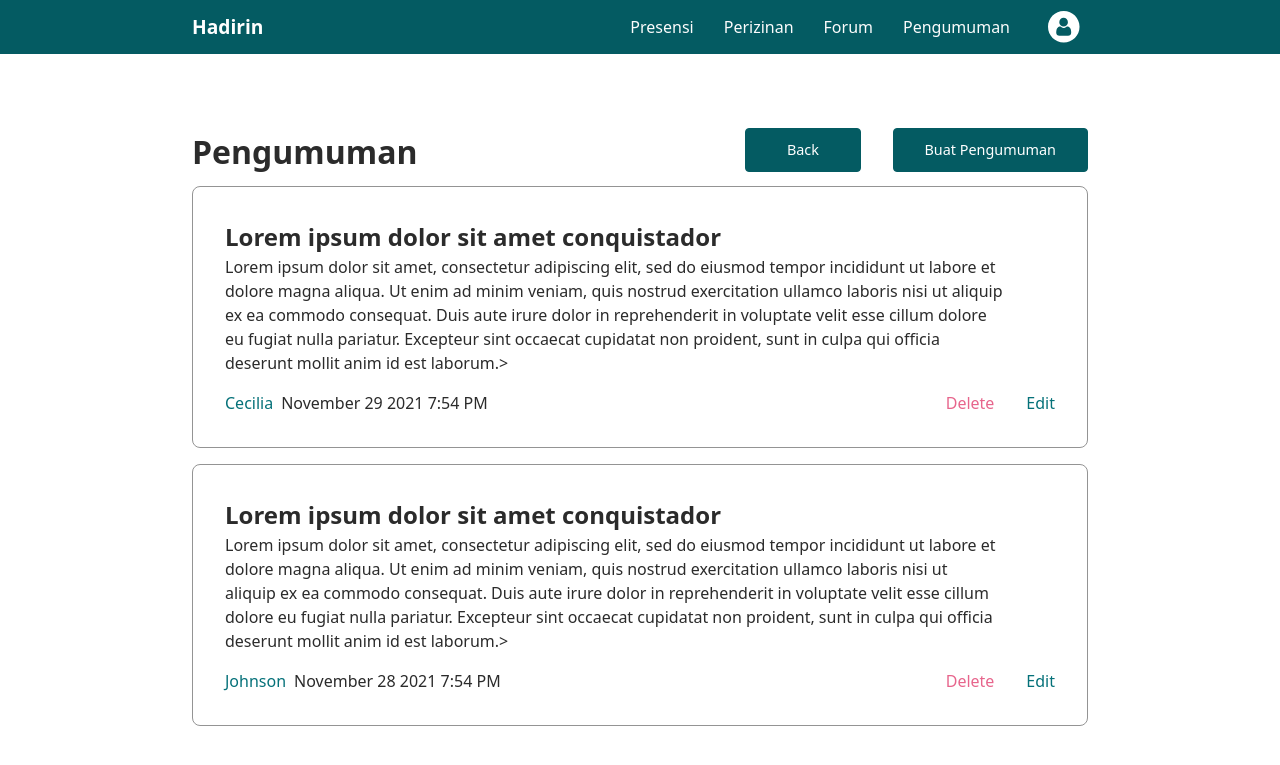
After one commit to GerradND/hadirin, a Django app: page /pengumuman/pengumuman_saya/ in a window 1280 px wide. The commit adds this page. Shown: the top 765 px of the page. Run offline with Django 3.2, Linux system fonts and the light colour scheme.

Commit message:
add FE for pengumuman

```diff
--- a/hadirin/urls.py
+++ b/hadirin/urls.py
@@ -20,4 +20,5 @@ urlpatterns = [
     path('admin/', admin.site.urls),
     path('', include('main.urls')),
     path('forum/', include('forum.urls')),
+    path('pengumuman/', include('pengumuman.urls')),
 ]
--- /dev/null
+++ b/pengumuman/forms.py
@@ -0,0 +1,5 @@
+from django import forms
+
+class PengumumanForm(forms.Form):
+    judul = forms.CharField(widget=forms.TextInput(attrs={'class': 'form-isi'}), label='Judul')
+    konten = forms.CharField(widget=forms.Textarea(attrs={'class': 'form-isi'}), label='Isi')
--- /dev/null
+++ b/pengumuman/static/css/index.css
@@ -0,0 +1,36 @@
+.page-container {
+    padding-top: 4em;
+    display: flex;
+    flex-direction: column;
+    justify-content: center;
+    align-items: center;
+    width: 100%;
+}
+
+h1, h2 {
+    font-weight: 700;
+}
+
+h1 {
+    font-size: xx-large;
+}
+
+h2 {
+    font-weight: x-large;
+}
+
+.page-content {
+    width: 70vw;
+    color: #2b2b2b;
+}
+
+a {
+    text-decoration: none;
+    color: inherit;
+}
+
+.page-header {
+    display: flex;
+    justify-content: space-between;
+    width: 100%;
+}
--- /dev/null
+++ b/pengumuman/static/css/pengumuman.css
@@ -0,0 +1,55 @@
+.lst-pengumuman {
+    display: flex;
+    flex-direction: column;
+    row-gap: 1em;
+    width: 100%;
+}
+
+.pengumuman {
+    display: grid;
+    grid-template-areas:
+    "title title rep-count"
+    "info info rep-count";
+    padding: 2em;
+    border: 1px solid #949494;
+    flex-direction: row;
+    border-radius: 8px;
+    row-gap: 1em;
+}
+
+.pengumuman-footer {
+    grid-area: info;
+    display: flex;
+    column-gap: 0.5em;
+}
+
+.pengumuman-title {
+    font-size: x-large;
+    grid-area: title;
+}
+
+
+.pengumuman-author {
+    font-weight: 500;
+    color: #057179;
+}
+
+.pengumuman-postdate {
+    font-weight: 300;
+}
+
+.pengumuman-buttons {
+    display: flex;
+    justify-content: flex-end;
+    column-gap: 2em;
+    margin-left: auto;
+    margin-right: 0;
+}
+
+.action-button {
+    color: #057179;
+}
+
+.action-button.delete {
+    color: #e7658c;
+}
--- /dev/null
+++ b/pengumuman/templates/pengumuman/pengumuman_saya.html
@@ -0,0 +1,54 @@
+{% extends 'base.html' %}
+{% load static %}
+
+{% block meta %}
+<title>Hadirin - Pengumuman Saya</title>
+<link rel="stylesheet" href="{% static 'css/index.css' %}">
+<link rel="stylesheet" href="{% static 'css/pengumuman.css' %}">
+{% endblock meta %}
+
+{% block content %}
+<div class="page-container">
+    <div class="page-content">
+        <div class="page-header">
+            <h1>Pengumuman</h1>
+            <div class="pengumuman-buttons">
+                <a class="button-fill" href="{% url 'pengumuman:pengumuman' %}">Back</a>
+                <a class="button-fill" href="{% url 'pengumuman:buat_pengumuman' %}">Buat Pengumuman</a>
+            </div>
+        </div>
+        <div class="lst-pengumuman">
+            <div class="pengumuman">
+                <div class="pengumuman-konten">
+                    <a><h2 class="pengumuman-title"><strong>Lorem ipsum dolor sit amet conquistador</strong></h2></a>
+                    <a>Lorem ipsum dolor sit amet, consectetur adipiscing elit, sed do eiusmod tempor incididunt ut labore et dolore magna aliqua. Ut enim ad minim veniam, quis nostrud exercitation ullamco laboris nisi ut aliquip ex ea commodo consequat. Duis aute irure dolor in reprehenderit in voluptate velit esse cillum dolore eu fugiat nulla pariatur. Excepteur sint occaecat cupidatat non proident, sunt in culpa qui officia deserunt mollit anim id est laborum.</a>>
+                </div>
+                <div class="pengumuman-footer">
+                    <span class="pengumuman-author">Cecilia</span>
+                    <span class="pengumuman-postdate">November 29 2021 7:54 PM</span>
+                    <div class="pengumuman-buttons">
+                        <a href="{% url 'pengumuman:hapus_pengumuman' %}" class="action-button delete">Delete</a>
+                        <a href="{% url 'pengumuman:edit_pengumuman' %}" class="action-button">Edit</a>
+                    </div>
+                </div>
+            </div>
+
+            <div class="pengumuman">
+                <div class="pengumuman-konten">
+                    <a><h2 class="pengumuman-title"><strong>Lorem ipsum dolor sit amet conquistador</strong></h2></a>
+                    <a>Lorem ipsum dolor sit amet, consectetur adipiscing elit, sed do eiusmod tempor incididunt ut labore et dolore magna aliqua. Ut enim ad minim veniam, quis nostrud exercitation ullamco laboris nisi ut aliquip ex ea commodo consequat. Duis aute irure dolor in reprehenderit in voluptate velit esse cillum dolore eu fugiat nulla pariatur. Excepteur sint occaecat cupidatat non proident, sunt in culpa qui officia deserunt mollit anim id est laborum.</a>>
+                </div>
+                <div class="pengumuman-footer">
+                    <span class="pengumuman-author">Johnson</span>
+                    <span class="pengumuman-postdate">November 28 2021 7:54 PM</span>
+                    <div class="pengumuman-buttons">
+                        <a href="{% url 'pengumuman:hapus_pengumuman' %}" class="action-button delete">Delete</a>
+                        <a href="{% url 'pengumuman:edit_pengumuman' %}" class="action-button">Edit</a>
+                    </div>
+                </div>
+            </div>
+        </div>
+    </div>
+</div>
+
+{% endblock content %}
--- a/pengumuman/urls.py
+++ b/pengumuman/urls.py
@@ -2,3 +2,11 @@ from django.urls import path
 from . import views
 
 app_name = 'pengumuman'
+
+urlpatterns = [
+    path('', views.pengumuman, name='pengumuman'),
+    path('pengumuman_saya/', views.pengumuman_saya, name='pengumuman_saya'),
+    path('buat_pengumuman/', views.buat_pengumuman, name='buat_pengumuman'),
+    path('edit_pengumuman/', views.edit_pengumuman, name='edit_pengumuman'),
+    path('hapus_pengumuman/', views.hapus_pengumuman, name='hapus_pengumuman'),
+]
--- a/pengumuman/views.py
+++ b/pengumuman/views.py
@@ -1,3 +1,39 @@
 from django.shortcuts import render
+from .forms import PengumumanForm
+# Dummy Data
+thread = {
+    'user' : 'Budi Budiman',
+    'title' : "Lorem ipsum dolor sit amet conquistador",
+    'content' : "Lorem Ipsum is simply dummy text of the printing and typesetting industry. Lorem Ipsum has been the industry's standard dummy text ever since the 1500s, when an unknown printer took a galley of type and scrambled it to make a type specimen book.",
+    'replies' : [
+        {
+            'user' : 'Susan Susanti',
+            'content' : 'Saya Setuju dengan pendapat anda'
+        },
+        {
+            'user' : 'Rudi Rudiman',
+            'content' : 'Saya tidak etuju'
+        }
+    ]
+}
+
+threads = [thread, thread]
 
 # Create your views here.
+def pengumuman(request):
+
+    return render(request, 'pengumuman/pengumuman.html')
+
+def pengumuman_saya(request):
+    return render(request, 'pengumuman/pengumuman_saya.html')
+
+def buat_pengumuman(request):
+    form = PengumumanForm()
+    return render(request, 'pengumuman/buat_pengumuman.html', {'form' : form})
+
+def edit_pengumuman(request):
+    form = PengumumanForm()
+    return render(request, 'pengumuman/edit_pengumuman.html', {'form' : form})
+
+def hapus_pengumuman(request):
+    return render(request, 'pengumuman/hapus_pengumuman.html')
--- a/templates/base.html
+++ b/templates/base.html
@@ -16,7 +16,7 @@
         <li><a href="/presensi">Presensi</a></li>
         <li><a href="">Perizinan</a></li>
         <li><a href="{% url 'forum:home' %}">Forum</a></li>
-        <li><a href="">Pengumuman</a></li>
+        <li><a href="{% url 'pengumuman:pengumuman' %}">Pengumuman</a></li>
         <div class="nav-profile" tabindex="-1">
           <button type="button" id="dropdown-button">
             <img class="icon-user" src="{% static 'img/ICON-profile.svg' %}" alt="profile">
```
Also changed, not shown: pengumuman/static/css/buat_pengumuman.css (added, +24 -0 lines), pengumuman/static/css/edit_pengumuman.css (added, +23 -0 lines), pengumuman/static/css/hapus_pengumuman.css (added, +28 -0 lines), pengumuman/templates/pengumuman/buat_pengumuman.html (added, +34 -0 lines), pengumuman/templates/pengumuman/edit_pengumuman.html (added, +34 -0 lines), pengumuman/templates/pengumuman/hapus_pengumuman.html (added, +29 -0 lines), pengumuman/templates/pengumuman/pengumuman.html (added, +43 -0 lines).
